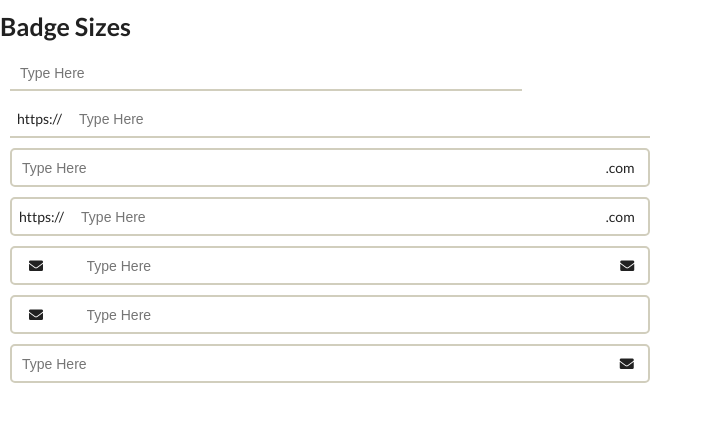
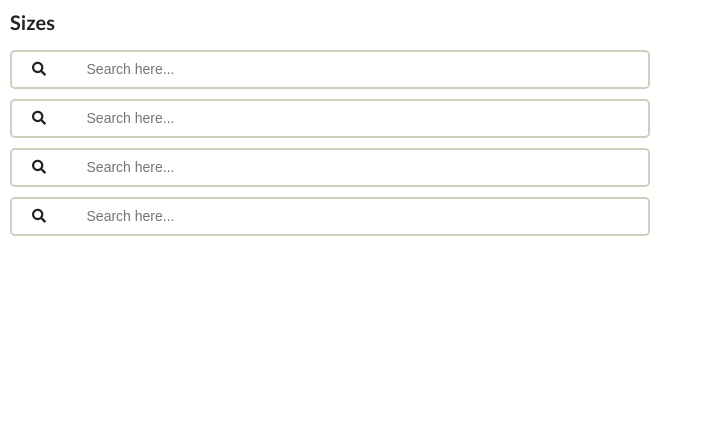
Before and after one commit to Shradha-singh23/React-Projects, a React (Create React App) app in the folder projects/: page / in a window 1280 px wide. Shown: the top 422 px of the page, without its empty margins (0-712 px from the left). Built offline with nearby package versions, Linux system fonts and the light colour scheme.

Commit message:
Reuseable Component - Search bar

```diff
--- a/projects/src/reuseable-components/App.js
+++ b/projects/src/reuseable-components/App.js
@@ -1,5 +1,6 @@
 import React from "react";
-import Input from "./Input";
+// import Input from "./Input";
+import SearchBar from "./SearchBar";
 // import Button from "./Button";
 // import Avatar from "./Avatar";
 // import Badge from "./Badge";
@@ -7,32 +8,38 @@ import Input from "./Input";
 export default function App(){
     return(
         <div>
-            <h1 style={{marginTop:"10px", fontSize:"25px"}}> Badge Sizes </h1>
-            <Input
-                type="text"
-                variant = "flushed"
+            {/* <h1 style={{marginTop:"10px", marginLeft:"10px", fontSize:"20px"}}> Variants </h1>
+            <h2 style={{fontSize:"15px", marginLeft:"10px",}}> outline </h2>
+            <SearchBar/>
+            <h2 style={{fontSize:"15px", marginLeft:"10px",}}> filled </h2>
+            <SearchBar variant="filled"/>
+            <h2 style={{fontSize:"15px", marginLeft:"10px",}}> flushed </h2>
+            <SearchBar variant="flushed"/>
+            <h2 style={{fontSize:"15px", marginLeft:"10px",}}> unstyled </h2>
+            <SearchBar variant="unstyled"/> */}
+            {/* <h1 style={{marginTop:"10px", marginLeft:"10px", fontSize:"20px"}}> Label </h1>
+            <SearchBar
+                label = "Username"
+                placeholderText = "Enter username"
             />
-            <Input
-                leftAddons = "https://"
-                variant = "flushed"
+            <h1 style={{marginTop:"10px", marginLeft:"10px", fontSize:"20px"}}> Error </h1>
+            <SearchBar
+                error={true}
+                errorCaption = "Please Try Again"
             />
-            <Input
-                rightAddons = ".com"
+            <h1 style={{marginTop:"10px", marginLeft:"10px", fontSize:"20px"}}> Disabled </h1>
+            <SearchBar
+                disabled={true}
             />
-            <Input
-                leftAddons = "https://"
-                rightAddons = ".com"
-            />
-            <Input
-                leftIcon = "envelope"
-                rightIcon = "envelope"
-            />
-            <Input
-                leftIcon = "envelope"
-            />
-            <Input
-                rightIcon = "envelope"
-            />
+            <SearchBar
+                loading={true}
+                placeholderText="Searching for something..."
+            /> */}
+            <h1 style={{marginTop:"10px", marginLeft:"10px", fontSize:"20px"}}> Sizes </h1>
+            <SearchBar sizes="xs" />
+            <SearchBar/>
+            <SearchBar sizes="md" />
+            <SearchBar sizes="lg" />
         </div>
     )
 }
--- a/projects/src/reuseable-components/Input.js
+++ b/projects/src/reuseable-components/Input.js
@@ -31,7 +31,10 @@ export default function Input(props){
         size ,
         variant,
         leftIcon,
-        rightIcon
+        rightIcon,
+        error,
+        errorCaption,
+        disabled
     } = props;
 
     const [hasFocus, setHasFocus] = useState(false);
@@ -46,30 +49,36 @@ export default function Input(props){
         backgroundColor: "white",
         boxShadow: "none",
         outline: "none",
-        borderBottom: "2px solid #D1CEBD",
+        borderBottom: "2px solid",
+        borderBottomColor: "#D1CEBD",
         borderRadius: "5px"
     };
         if(leftAddons || rightAddons || rightIcon ||leftIcon){
             style.border = hasFocus ? "2px solid #D291BC" : "none";
             style.borderBottom = hasFocus ? "2px solid #D291BC" : "none";
+            style.borderColor = "none";
         }
         if(hasFocus){
             style.borderColor = "#D291BC";
         }
         if(size){
-            style.height =  inputSizes[size]
+            style.height =  inputSizes[size];
         }
         if(variant === "flushed" || variant === "unstyled"){
-            style.border = inputVariant[variant].border
+            style.border = inputVariant[variant].border;
         }
         if(variant === "unstyled"){
-            style.borderBottom = "none"
+            style.borderBottom = "none";
         }
         if(variant === "filled"){
             style.backgroundColor = hasFocus ? "white" : inputVariant.filled.backgroundColor;
         }
         if(variant === "flushed"){
-            style.borderRadius = "none"
+            style.borderRadius = "none";
+        }
+        if(error){
+            style.borderColor = hasFocus ? "#D291BC" : "rgba(255, 0, 0, 0.5)";
+            style.borderBottomColor = hasFocus ? "#D291BC" : "rgba(255, 0, 0, 0.5)";
         }
         return style;
     };
@@ -81,14 +90,22 @@ export default function Input(props){
             margin: "10px",
             position: "relative",
             borderRadius: "none",
-            borderBottom: "none"
+            borderBottom: "none",
+            backgroundColor: "white",
+            borderColor: "#D1CEBD"
         }
         if(leftAddons || rightAddons || rightIcon ||leftIcon){
             style.border = (variant==="flushed" || variant==="unstyled")
                             ? inputVariant[variant].border
-                            : "2px solid #D1CEBD";
-            style.borderBottom = (variant==="unstyled")? "none" : "2px solid #D1CEBD";
-            style.borderRadius = (variant==="flushed") ? "none" : "5px"
+                            : "2px solid";
+            style.borderBottom = (variant==="unstyled")? "none" : "2px solid";
+            style.borderRadius = (variant==="flushed") ? "none" : "5px";
+            if(variant === "filled"){
+                style.backgroundColor = hasFocus ? "white" : inputVariant.filled.backgroundColor;
+            }
+            if(error){
+                style.borderColor= hasFocus ? "#D1CEBD" : "rgba(255, 0, 0, 0.5)";
+            }
         }
         return style;
     }
@@ -96,6 +113,7 @@ export default function Input(props){
     const getLeftIconStyle = () => {
         const style = {
             padding: "7px",
+            paddingLeft:"10px",
             marginRight: leftIcon ? "10px" : "0px",
             marginLeft: leftIcon ? "10px" : "0px",
             position: "relative",
@@ -130,6 +148,14 @@ export default function Input(props){
         return style;
     }
 
+    const getErrorStyle = () => {
+        const style = {
+            color: "rgba(255, 0, 0, 0.5)",
+            margin: "10px",
+        }
+        return style;
+    }
+
     const handleOnFocus = () => {
         setHasFocus(true);
     }
@@ -139,6 +165,7 @@ export default function Input(props){
     }
 
     return(
+        <>
             <div style={getDivContainerStyle()}>
                 {leftIcon && <i class={`fas fa-${leftIcon}`} style={getLeftIconStyle()}></i> }
                 {leftAddons && <span style={getLeftAddOnsStyle()}>{leftAddons}</span>}
@@ -148,10 +175,13 @@ export default function Input(props){
                     placeholder={placeholderText || "Type Here"}
                     onFocus={handleOnFocus}
                     onBlur={handleOnBlur}
+                    disabled={disabled}
                 >
                 </input>
                 {rightAddons && <span style={getRightAddOnsStyle()}>{rightAddons}</span>}
-            { rightIcon && <i class={`fas fa-${rightIcon}`} style={getRightIconStyle()}></i> }
+                {rightIcon && <i class={`fas fa-${rightIcon}`} style={getRightIconStyle()}></i>}
             </div>
+            {error && <p style={getErrorStyle()}>{errorCaption || "Please try again"}</p>}
+        </>
     )
 }
--- /dev/null
+++ b/projects/src/reuseable-components/SearchBar.js
@@ -0,0 +1,40 @@
+import React from "react";
+import Input from "./Input";
+
+export default function SearchBar(props){
+    const {
+        variant,
+        label,
+        placeholderText,
+        error,
+        errorCaption,
+        disabled,
+        loading,
+        size
+    } = props ;
+
+    const getLabelStyle = () => {
+        const style = {
+            margin: "10px",
+            fontSize: "20px",
+            fontFamily: "Courier New"
+        }
+        return style;
+    }
+
+    return(
+        <>
+            {label && <label style={getLabelStyle()}>{label}</label>}
+            <Input
+                variant={variant}
+                leftIcon="search"
+                placeholderText={placeholderText || "Search here..."}
+                error={error}
+                errorCaption={errorCaption}
+                disabled={disabled}
+                rightIcon={loading ? "spinner" : ""}
+                size={size}
+            />
+        </>
+    )
+}
```
Lines whose indentation alone changed are shown as unchanged.
